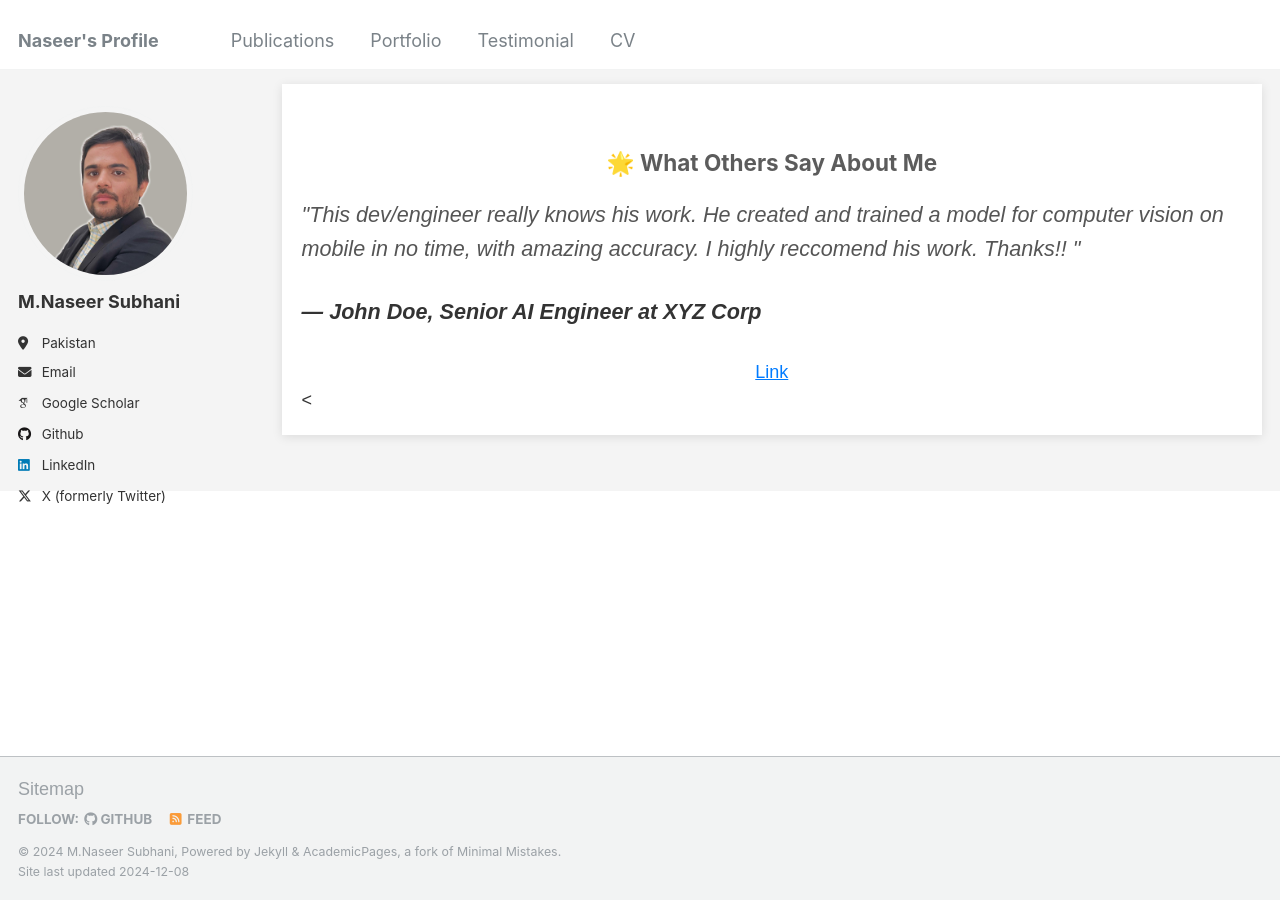
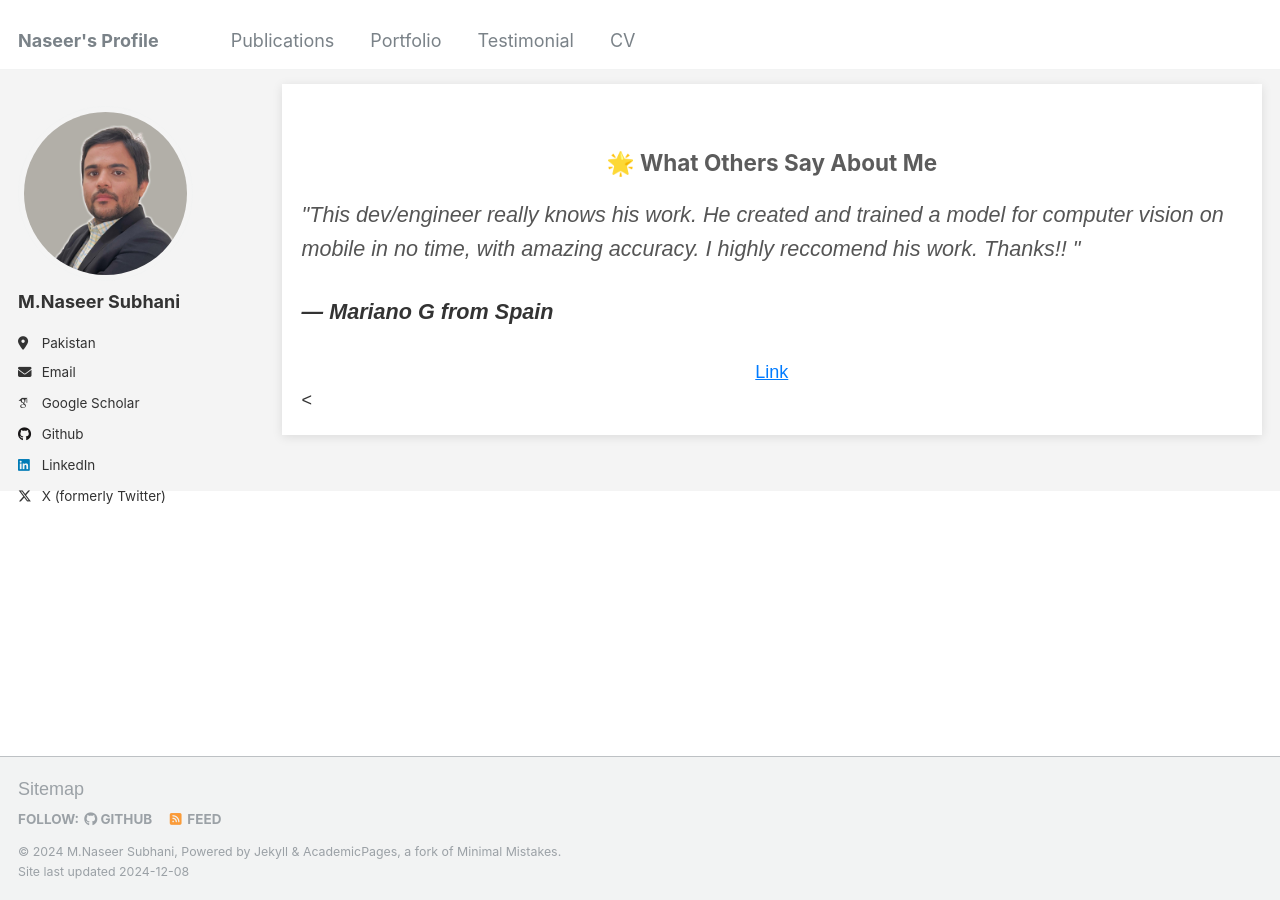
Before and after one commit to MNaseerSubhani/mnaseer.githu.io, a Jekyll site: the page built from _pages/testimonial.html, in a window 1280 px wide. Built offline with Jekyll 4.4.1, drawn with Linux system fonts in a browser that asks for light colours; some web fonts are replaced.

Commit message:
change config file

```diff
--- a/_pages/testimonial.html
+++ b/_pages/testimonial.html
@@ -76,8 +76,8 @@ author_profile: true
     <div class="testimonial">
         <p>"This dev/engineer really knows his work. He created and trained a model for computer vision on mobile in no time, with amazing accuracy. I highly reccomend his work. Thanks!!         "</p>
         <p class="author">
-          — John Doe, Senior AI Engineer at XYZ Corp
-          <span class="flag-icon flag-icon-us"></span> <!-- USA flag -->
+          — Mariano G from Spain
+          <span class="flag-icon flag-icon-spain"></span> <!-- USA flag -->
       </p>
     </div>
     <a href="https://www.example.com/testimonial" class="testimonial-link" target="_blank">Link</a>
```
